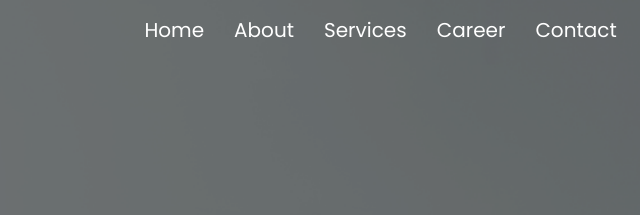
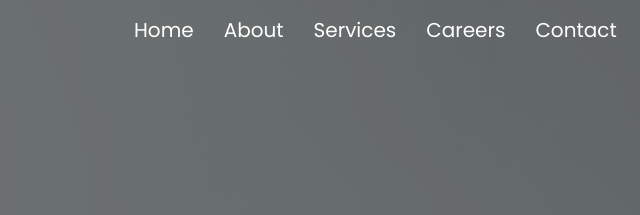
Before and after one commit to brainwavematrixsolutions/.com, a plain HTML site: page index.html in a window 1280 px wide. Shown: the top 215 px of the page, 549-1189 px from the left. Drawn offline with nearby package versions, Linux system fonts and the light colour scheme.

Commit message:
Update index.html

```diff
--- a/index.html
+++ b/index.html
@@ -33,7 +33,7 @@
                 <li><a href="#service">services</a></li>
                 <!-- <li><a href="#portfolio">portfolio</a></li>
                 <li><a href="#team">team</a></li> -->
-                <li><a href="careers.html">career</a></li>
+                <li><a href="careers.html">careers</a></li>
                 <li><a href="#contact">contact</a></li>
                 <li><a href="#faq">FAQ</a></li>
             </ul>
```
